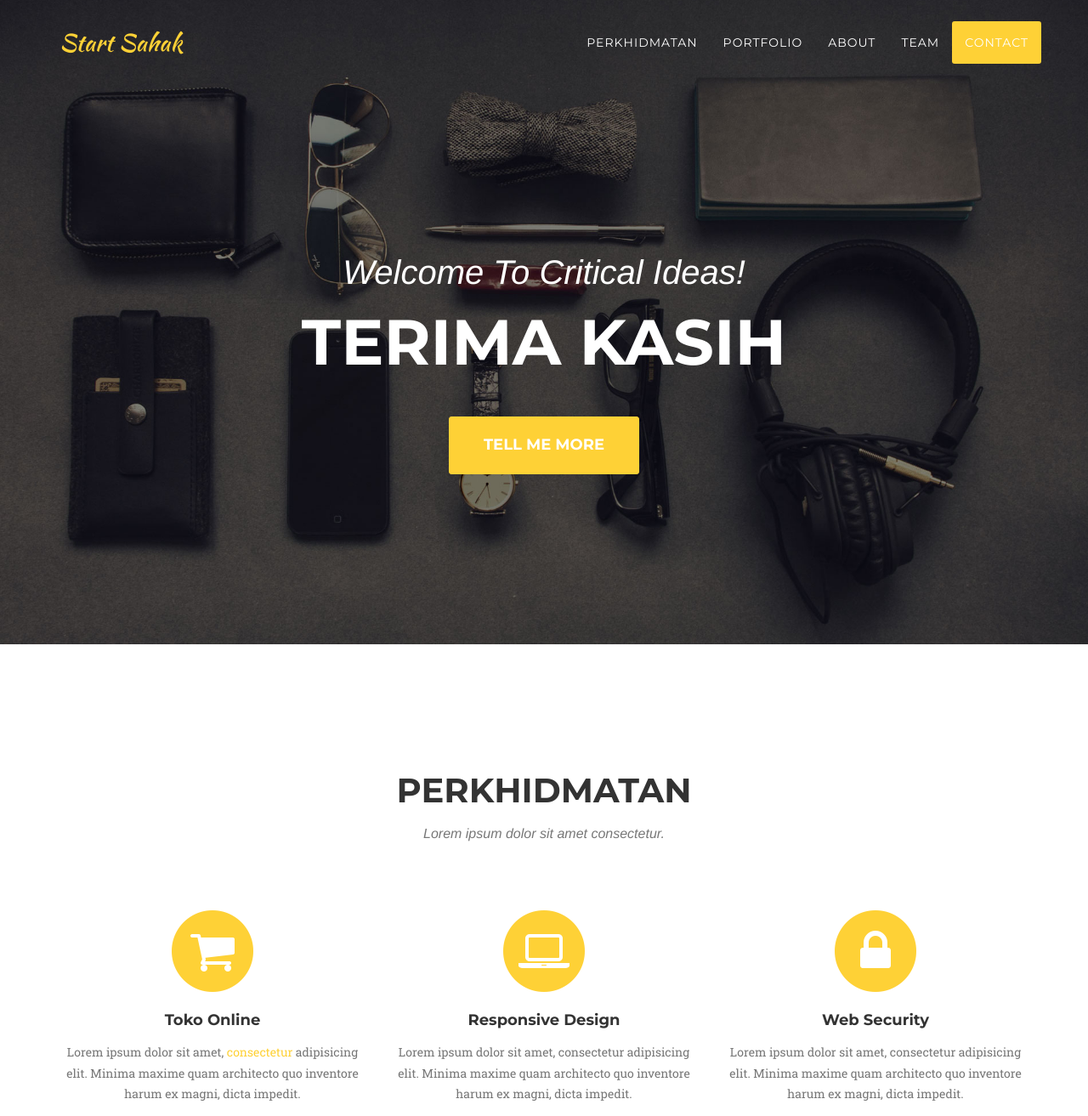
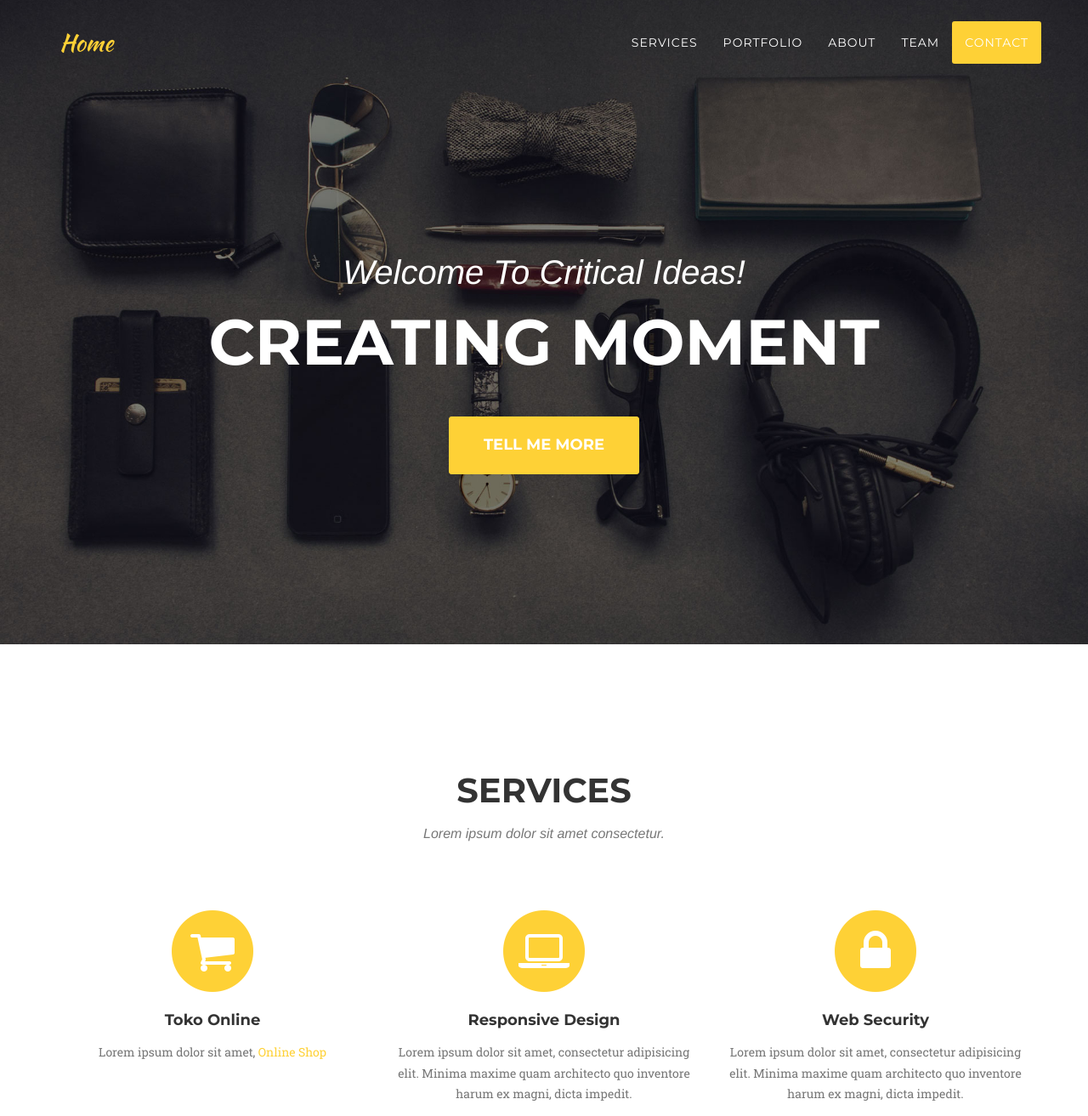
Before and after one commit to ishakabujamin/intro, a plain HTML site: page index.html in a window 1280 px wide. Shown: the top 1313 px of the page at 85% size. Drawn offline with nearby package versions, Linux system fonts and the light colour scheme; a web font is replaced by a local one.

Commit message:
tukar menu

```diff
--- a/index.html
+++ b/index.html
@@ -46,7 +46,7 @@
                     <span class="icon-bar"></span>
                     <span class="icon-bar"></span>
                 </button>
-                <a class="navbar-brand page-scroll" href="#page-top">Start Sahak</a>
+                <a class="navbar-brand page-scroll" href="#page-top">Home</a>
             </div>
 
             <!-- Collect the nav links, forms, and other content for toggling -->
@@ -56,7 +56,7 @@
                         <a href="#page-top"></a>
                     </li>
                     <li>
-                        <a class="page-scroll" href="#services">Perkhidmatan</a>
+                        <a class="page-scroll" href="#services">Services</a>
                     </li>
                     <li>
                         <a class="page-scroll" href="#portfolio">Portfolio</a>
@@ -82,7 +82,7 @@
         <div class="container">
             <div class="intro-text">
                 <div class="intro-lead-in">Welcome To Critical Ideas!</div>
-                <div class="intro-heading">Terima kasih</div>
+                <div class="intro-heading">Creating moment</div>
                 <a href="#services" class="page-scroll btn btn-xl">Tell Me More</a>
             </div>
         </div>
@@ -93,7 +93,7 @@
         <div class="container">
             <div class="row">
                 <div class="col-lg-12 text-center">
-                    <h2 class="section-heading">Perkhidmatan</h2>
+                    <h2 class="section-heading">Services</h2>
                     <h3 class="section-subheading text-muted">Lorem ipsum dolor sit amet consectetur.</h3>
                 </div>
             </div>
@@ -104,7 +104,7 @@
                         <i class="fa fa-shopping-cart fa-stack-1x fa-inverse"></i>
                     </span>
                     <h4 class="service-heading">Toko Online</h4>
-                    <p class="text-muted">Lorem ipsum dolor sit amet, <a href="http://aposajo.com">consectetur</a> adipisicing elit. Minima maxime quam architecto quo inventore harum ex magni, dicta impedit.</p>
+                    <p class="text-muted">Lorem ipsum dolor sit amet, <a href="http://aposajo.com">Online Shop</a></p>
                 </div>
                 <div class="col-md-4">
                     <span class="fa-stack fa-4x">
```
Also changed, not shown: 1 other file.
